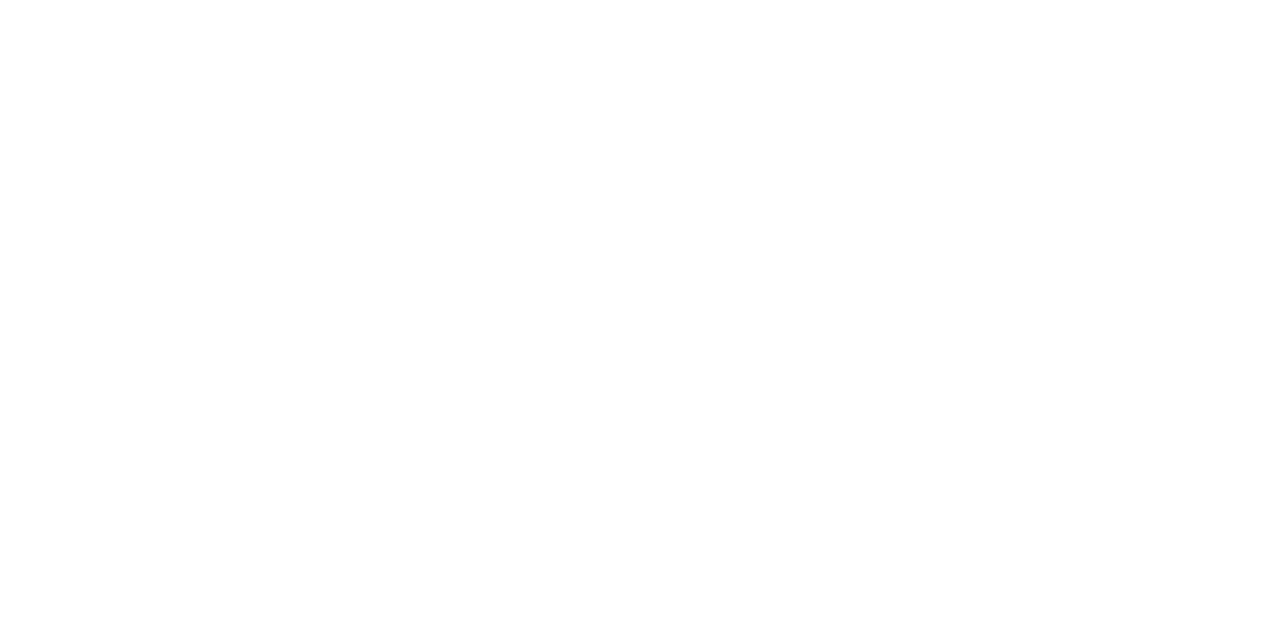
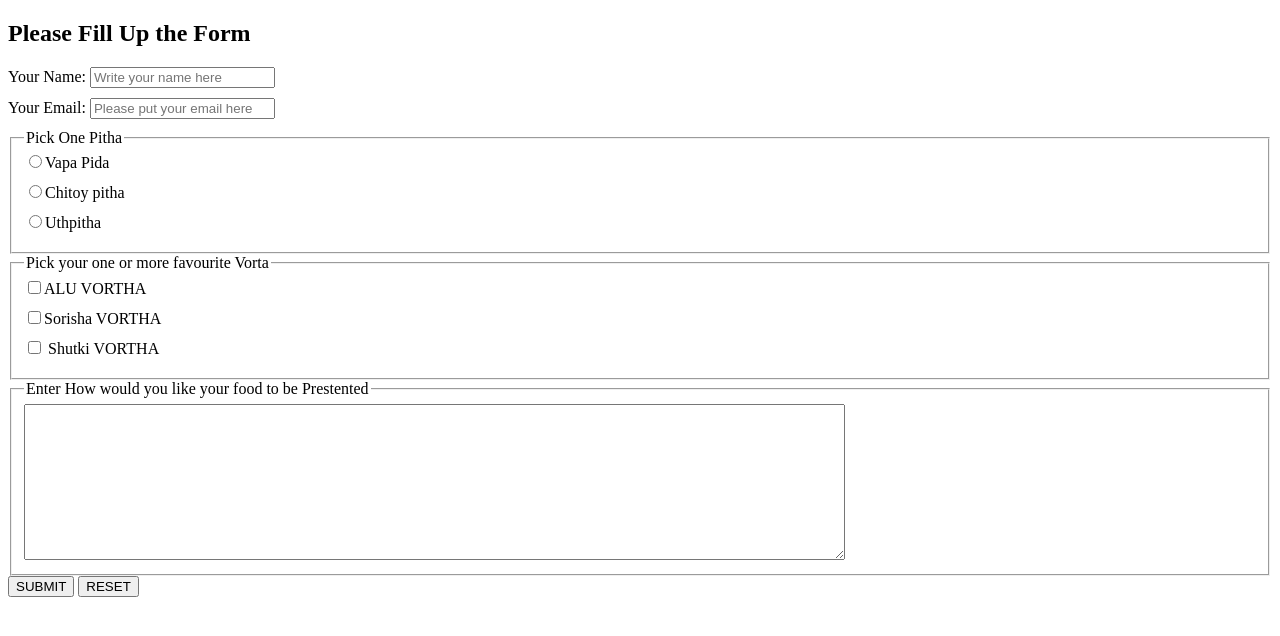
Before and after one commit to Claive319/html5-task, a plain HTML site: page forms.html in a window 1280 px wide. Drawn offline with Linux system fonts and the light colour scheme.

Commit message:
another commit lol

```diff
--- a/forms.html
+++ b/forms.html
@@ -3,9 +3,71 @@
 <head>
     <meta charset="UTF-8">
     <meta name="viewport" content="width=device-width, initial-scale=1.0">
-    <title>Document</title>
+    <title> || FORMS ||</title>
+    <link rel="stylesheet" href="CSS/forms.css">
+    <link rel="shortcut icon" href="images/house.jpg" type="image/x-icon">
+    <style>
+        label{
+            display: block;
+            margin-bottom: 10px;
+        }
+    </style>
 </head>
 <body>
+    <header>
+
+    </header>
+    <main>
+        <section>
+            <h1>Please Fill Up the Form</h1>
+            <form >
+                <label for="name"> Your Name:
+                    <input type="text" name="" id="name" placeholder="Write your name here">
+                </label>
+                <!-- <br>
+                <br> -->
+                <label for="email">Your Email:
+                    <input type="email" name="" id="email" placeholder="Please put your email here">
+                </label>
+                <fieldset>
+                    <legend>
+                        Pick One Pitha
+                    </legend>
+                    <label for="Vapapitha">
+                        <input type="radio" name="pitha" id="Vapa pitha">Vapa Pida
+                    </label>
+                    <label for="Chitoy">
+                        <input type="radio" name="pitha" id="chitoy">Chitoy pitha
+                    </label>
+                    <label for="Uthpitha">
+                        <input type="radio" name="pitha" id="uthpitha">Uthpitha
+                    </label>
+                </fieldset>
+                <fieldset>
+                    <legend>Pick your one or more favourite Vorta</legend>
+                    <label for="Aluvortha">
+                        <input type="checkbox" name="Vortha" id="Alu">ALU VORTHA
+                    </label>
+                    <label for="sorisha vorta">
+                        <input type="checkbox" name="Vortha" id="sorisha">Sorisha VORTHA
+                    </label>
+                    <label for="Shutki">
+                        <input type="checkbox" name="Vortha" id="Shutki"> Shutki VORTHA
+                    </label>
+                </fieldset>
+                <fieldset>
+                    <legend>Enter How would you like your food to be Prestented</legend>
+                    <textarea name="" id="" cols="100" rows="10"></textarea>
+                </fieldset>
+                <input type="submit" value="SUBMIT">
+                <input type="reset" value="RESET">
+            </form>
+        </section>
+
+    </main>
+    <footer>
+
+    </footer>
 
 </body>
 </html>
```
